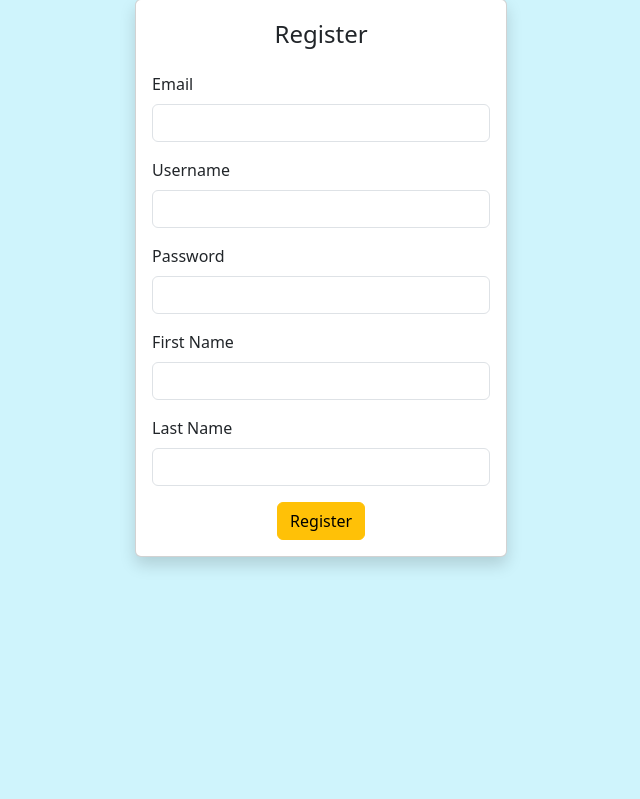
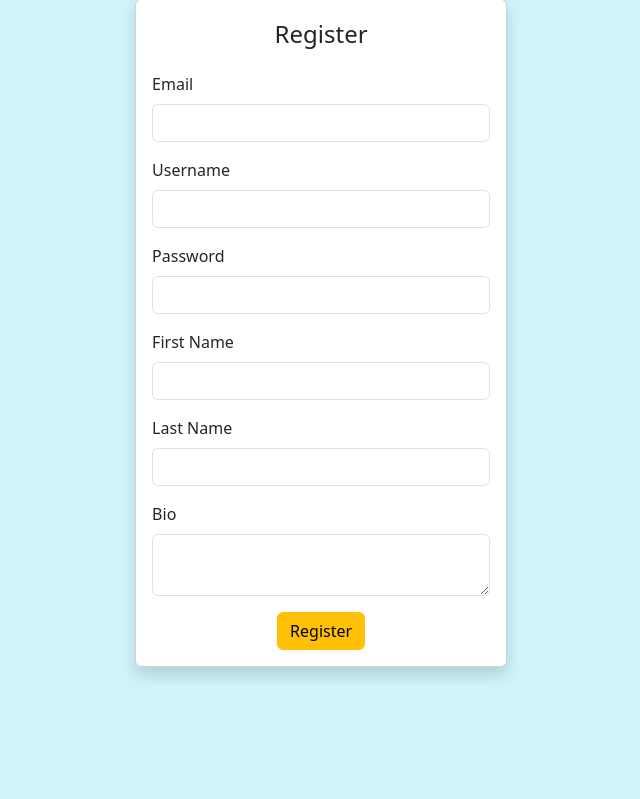
Before and after one commit to Mooshiiee/Owlette, a Flask app: page /register in a window 1280 px wide. Shown: the part 113-912 px from the top of the page, without its empty margins (304-944 px from the left). Run offline with Flask 3, Linux system fonts and the light colour scheme.

Commit message:
cloning again

```diff
--- a/app/app.py
+++ b/app/app.py
@@ -112,7 +112,8 @@ def register():
             username=rform.username.data,
             firstname=rform.firstname.data,
             lastname=rform.lastname.data,
-            password=rform.password.data
+            password=rform.password.data,
+            bio=rform.bio.data
         )
         # Save the user to the database
         db.session.add(user)
@@ -253,17 +254,23 @@ def create_event():
     return render_template('createEvent.html', form=form, flair=form.flair.choices)
 
 
-#MyProfile
-@app.route('/viewProfile/<username>', methods=['GET', 'POST'])
+#View Someone's Profile
+#@app.route('/viewProfile/<username>', methods=['GET', 'POST'])
+#@login_required
+#def viewProfile(username):
+#    user = User.query.get(username)
+#    return redirect(url_for('viewProfile', username=username))
+
+
+#Edit My Profile
+@app.route('/editProfile/<username>', methods=['GET', 'POST'])
 @login_required
-def viewAccount(username):
-    user = user.query.get(username)
+def editProfile(username):
+    user = User.query.get(username)
     form = userBioForm(request.form)
-
     if request.method == 'POST' and form.validate():
         #user.username = form.username.data
-        user.bio = form.userBioForm.data
+        user.bio = form.bio.data
         db.session.commit()
-
-        return render_template('editProfile.html', form=form)
-    return redirect(url_for('home'))
+        return redirect(url_for('home'))
+    return render_template('editProfile.html', form=form)
--- a/app/forms.py
+++ b/app/forms.py
@@ -19,6 +19,7 @@ class registerForm(FlaskForm):
     #confirm_password = PasswordField('Confirm Password')
     firstname = StringField(label='First Name', validators=[DataRequired(), Length(max=80)])
     lastname = StringField(label='Last Name', validators=[DataRequired(), Length(max=80)])
+    bio = TextAreaField(label='Bio', validators=[DataRequired(), Length(max=255)])
     submit = SubmitField(label='Register')
 
 
--- a/app/templates/base.html
+++ b/app/templates/base.html
@@ -48,10 +48,10 @@
           </a>
         </li>
         <li>
-          <a href="/editProfile" class="nav-link text-white {{ 'active' if request.path == '/myProfile' else '' }}"
+          <a href="/editProfile" class="nav-link text-white {{ 'active' if request.path == '/editProfile' else '' }}"
           aria-current="page">
             <svg class="bi me-2" width="16" height="16"><use xlink:href="#speedometer2"/></svg>
-            My Profile
+            Edit Profile
           </a>
         </li>
       </ul>
--- a/app/templates/editProfile.html
+++ b/app/templates/editProfile.html
@@ -16,6 +16,9 @@
                 <div class="text-danger">{{ error }}</div>
             {% endfor %}
         </div>
+        <div class="text-center">
+            {{ form.submit(class="btn btn-warning") }}
+        </div>
         <!--<div class="mb-3">
             {{ form.changeUsername.label(class="form-label") }}
             {{ form.changeUsername(class="form-control") }}
--- a/app/templates/register.html
+++ b/app/templates/register.html
@@ -62,6 +62,13 @@
                                     <div class="text-danger">{{ error }}</div>
                                 {% endfor %}
                             </div>
+                            <div class="mb-3">
+                                {{ form.bio.label(class="form-label") }}
+                                {{ form.bio(class="form-control") }}
+                                {% for error in form.bio.errors %}
+                                    <div class="text-danger">{{ error }}</div>
+                                {% endfor %}
+                            </div>
                             <div class="text-center">
                                 {{ form.submit(class="btn btn-warning") }}
                             </div>
--- a/app/templates/viewProfile.html
+++ b/app/templates/viewProfile.html
@@ -10,6 +10,5 @@
     <h1>My Profile</h1>
     <div>{{user.username}}</div>
     <div>{{user.bio}}</div>
-
 </body>
 </html>
```
